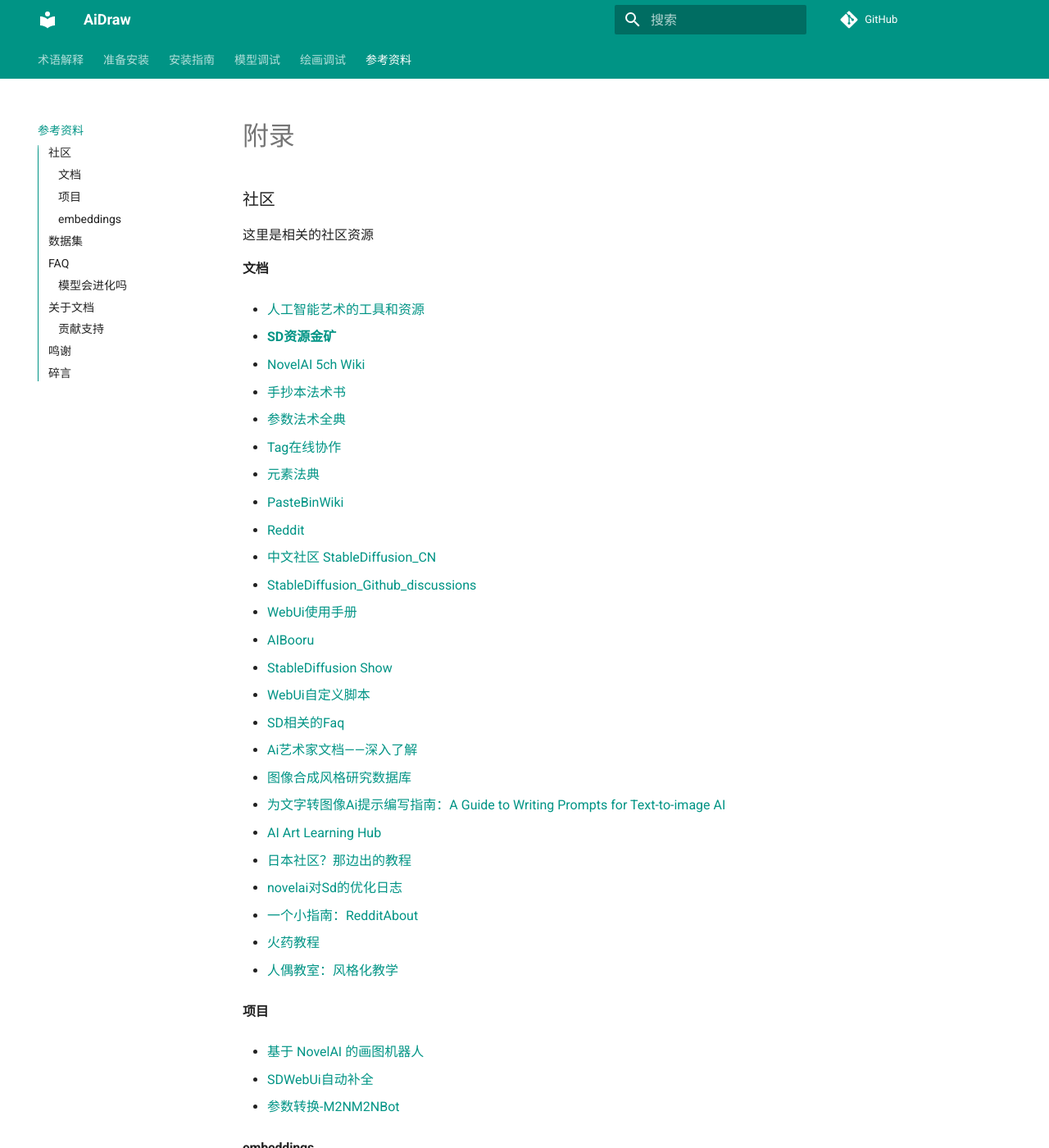
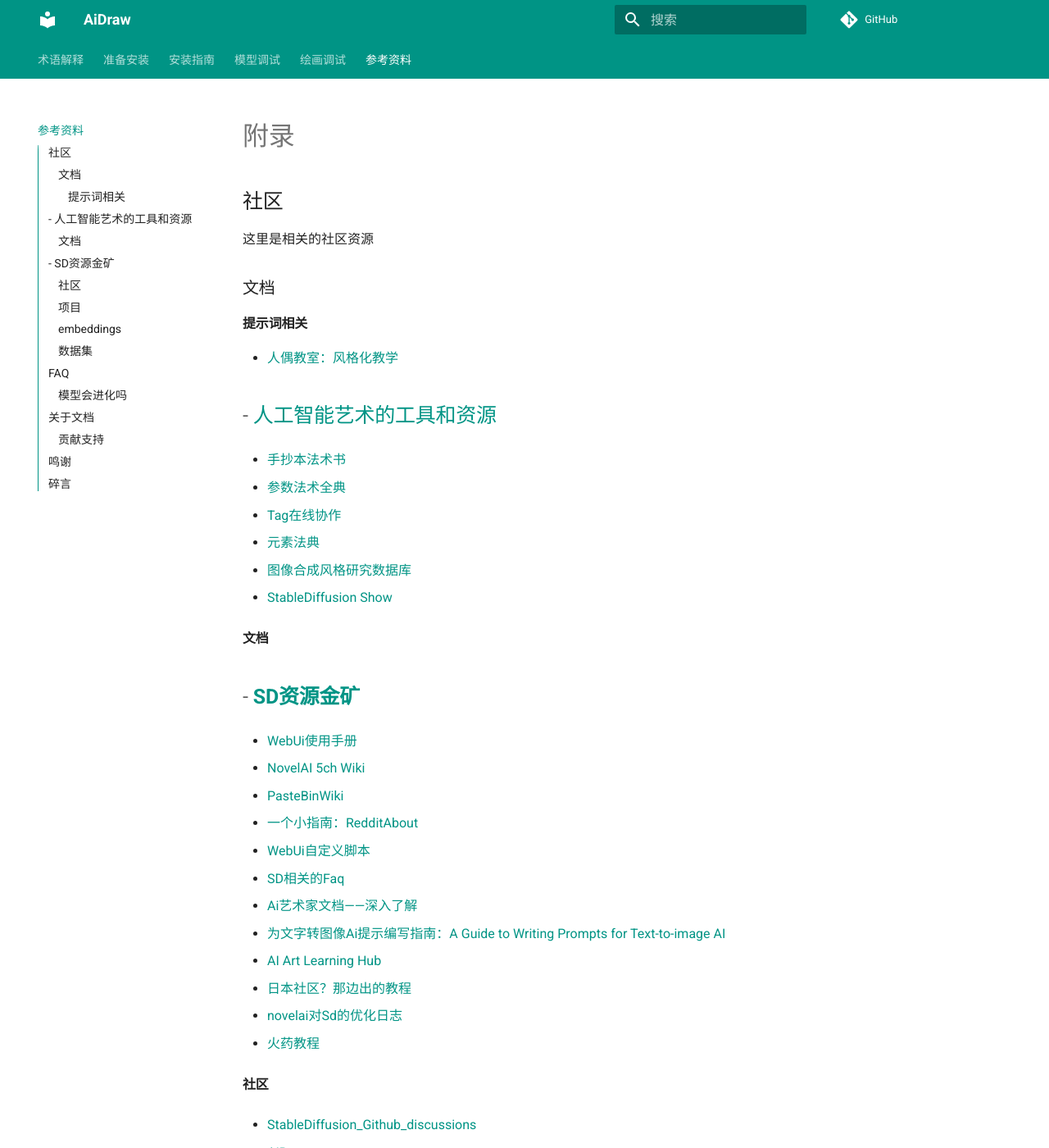
Before and after one commit to sudoskys/StableDiffusionBook, an MkDocs documentation site: the page built from docs/6_landing.md, in a window 1280 px wide and 1400 px high. Shown: the whole window at 82% size. Built offline with MkDocs 1.6.1 and Material for MkDocs 9.7.7, drawn with Linux system fonts in a browser that asks for light colours; comment, search, counter and statistics services are not loaded; some of the changed text lies outside the part shown.

Commit message:
Update 6_landing.md

```diff
--- a/docs/6_landing.md
+++ b/docs/6_landing.md
@@ -3,19 +3,19 @@
 # 附录
 
 
-### 社区
+## 社区
 
 这里是相关的社区资源
 
 
-#### 文档
+### 文档
+
+#### 提示词相关
+
+- [人偶教室：风格化教学](https://www.yuque.com/longyuye/lmgcwy)
 
 - [人工智能艺术的工具和资源](https://pharmapsychotic.com/tools.html)
-
-- **[SD资源金矿](https://rentry.org/sdupdates)**
-
-- [NovelAI 5ch Wiki](https://seesaawiki.jp/nai_ch/)
-
+-
 - [手抄本法术书](https://docs.google.com/spreadsheets/d/14Gg1kIGWdZGXyCC8AgYVT0lqI6IivLzZOdIT3QMWwVI/edit)
 
 - [参数法术全典](https://docs.google.com/spreadsheets/d/e/2PACX-1vRa2HjzocajlsPLH1e5QsJumnEShfooDdeHqcAuxjPKBIVVTHbOYWASAQyfmrQhUtoZAKPri2s_tGxx/pubhtml#)
@@ -24,27 +24,27 @@
 
 - [元素法典](https://docs.qq.com/doc/DWHl3am5Zb05QbGVs)
 
+- [图像合成风格研究数据库](https://docs.google.com/spreadsheets/d/14xTqtuV3BuKDNhLotB_d1aFlBGnDJOY0BRXJ8-86GpA/edit#gid=0)
+
+- [StableDiffusion Show](https://t.me/StableDiffusion_Show)
+
+#### 文档
+
+- **[SD资源金矿](https://rentry.org/sdupdates)**
+-
+- [WebUi使用手册](https://github.com/AUTOMATIC1111/stable-diffusion-webui/wiki/Features)
+
+- [NovelAI 5ch Wiki](https://seesaawiki.jp/nai_ch/)
+
 - [PasteBinWiki](https://rentry.co/voldy)
 
-- [Reddit](https://www.reddit.com/r/StableDiffusion/)
-
-- [中文社区 StableDiffusion_CN](https://t.me/StableDiffusion_CN/)
-
-- [StableDiffusion_Github_discussions](https://github.com/AUTOMATIC1111/stable-diffusion-webui/discussions)
-
-- [WebUi使用手册](https://github.com/AUTOMATIC1111/stable-diffusion-webui/wiki/Features)
-
-- [AIBooru](https://aibooru.online/)
-
-- [StableDiffusion Show](https://t.me/StableDiffusion_Show)
+- [一个小指南：RedditAbout](https://www.reddit.com/r/StableDiffusion/comments/xbeyw3/can_anyone_offer_a_little_guidance_on_the/)
 
 - [WebUi自定义脚本](https://github.com/AUTOMATIC1111/stable-diffusion-webui/wiki/Custom-Scripts)
 
 - [SD相关的Faq](https://gist.github.com/crosstyan/f912612f4c26e298feec4a2924c41d99)
 
 - [Ai艺术家文档——深入了解](https://docs.google.com/spreadsheets/d/1SRqJ7F_6yHVSOeCi3U82aA448TqEGrUlRrLLZ51abLg/htmlview#)
-
-- [图像合成风格研究数据库](https://docs.google.com/spreadsheets/d/14xTqtuV3BuKDNhLotB_d1aFlBGnDJOY0BRXJ8-86GpA/edit#gid=0)
 
 - [为文字转图像Ai提示编写指南：A Guide to Writing Prompts for Text-to-image AI](https://docs.google.com/document/d/1XUT2G9LmkZataHFzmuOtRXnuWBfhvXDAo8DkS--8tec/edit#)
 
@@ -54,13 +54,19 @@
 
 - [novelai对Sd的优化日志](https://blog.novelai.net/novelai-improvements-on-stable-diffusion-e10d38db82ac)
 
-- [一个小指南：RedditAbout](https://www.reddit.com/r/StableDiffusion/comments/xbeyw3/can_anyone_offer_a_little_guidance_on_the/)
-
 - [火药教程](https://rentry.org/stablediffgpubuy)
 
-- [人偶教室：风格化教学](https://www.yuque.com/longyuye/lmgcwy)
+#### 社区
 
-#### 项目
+- [StableDiffusion_Github_discussions](https://github.com/AUTOMATIC1111/stable-diffusion-webui/discussions)
+
+- [AIBooru](https://aibooru.online/)
+
+- [中文社区 StableDiffusion_CN](https://t.me/StableDiffusion_CN/)
+
+- [Reddit](https://www.reddit.com/r/StableDiffusion/)
+
+### 项目
 
 - [基于 NovelAI 的画图机器人](https://github.com/koishijs/novelai-bot#token)
 
@@ -69,7 +75,7 @@
 - [参数转换-M2NM2NBot](https://t.me/M2NM2NBot)
 
 
-#### embeddings
+### embeddings
 
 [HuggingFace 的e mbeddings 库](https://cyberes.github.io/stable-diffusion-textual-inversion-models/)
 
```
